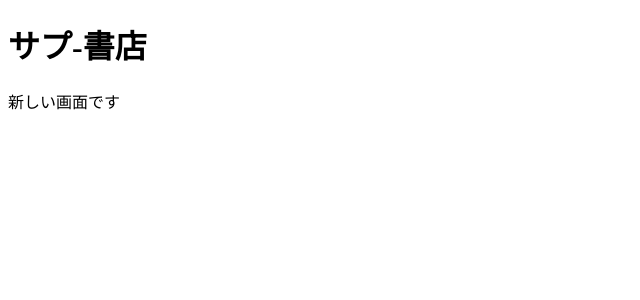
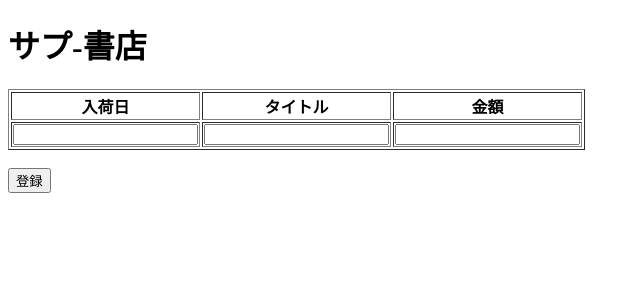
Before and after one commit to cozy-666/Flask_study, a Flask app: page /form in a window 1280 px wide. Shown: the top 300 px of the page, without its empty margins (0-640 px from the left). Run offline with Flask 3, Linux system fonts and the light colour scheme.

Commit message:
データの登録

```diff
--- a/flaskr/main.py
+++ b/flaskr/main.py
@@ -1,5 +1,5 @@
 from flaskr import app
-from flask import render_template
+from flask import render_template, request, redirect, url_for
 import sqlite3
 DATABASE = 'database.db'
 
@@ -7,7 +7,7 @@ DATABASE = 'database.db'
 def index():
     con = sqlite3.connect(DATABASE)
     db_books = con.execute('SELECT * FROM books').fetchall()
-    con.close
+    con.close()
 
     books = []
     for row in db_books:
@@ -16,8 +16,22 @@ def index():
         'index.html',
         books=books
     )
+
 @app.route('/form')
 def form():
     return render_template(
         'form.html'
     )
+
+@app.route('/register', methods=['POST'])
+def register():
+    title = request.form['title']
+    price = request.form['price']
+    arrival_day = request.form['arrival_day']
+
+    con = sqlite3.connect(DATABASE)
+    con.execute('INSERT INTO books VALUES(?, ?, ?)',
+               [title, price, arrival_day])
+    con.commit()
+    con.close()
+    return redirect(url_for('index'))
--- a/flaskr/templates/form.html
+++ b/flaskr/templates/form.html
@@ -6,6 +6,21 @@
     </head>
     <body>
         <h1>サプ-書店</h1>
-        <p>新しい画面です</p>
+        <form method="post" action="{{ url_for('register')}}">
+            <table border="1">
+                <tr>
+                    <th>入荷日</th>
+                    <th>タイトル</th>
+                    <th>金額</th>
+                </tr>
+                <tr>
+                    <td><input type="text" name="arrival_day"></td>
+                    <td><input type="text" name="title"></td>
+                    <td><input type="text" name="price"></td>
+                </tr>
+            </table>
+            <br>
+            <input type="submit" value="登録">
+        </form>
     </body>
 </html>
```
Also changed, not shown: database.db.
